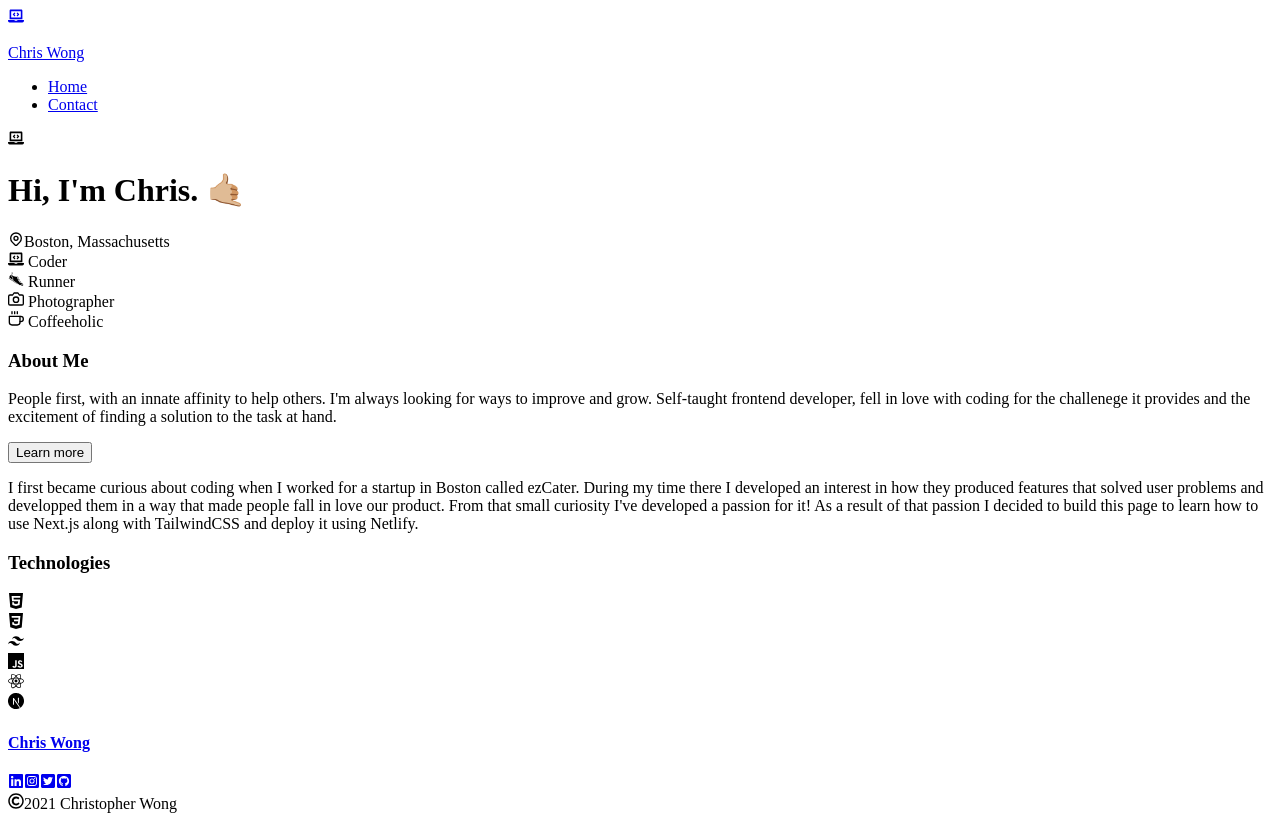
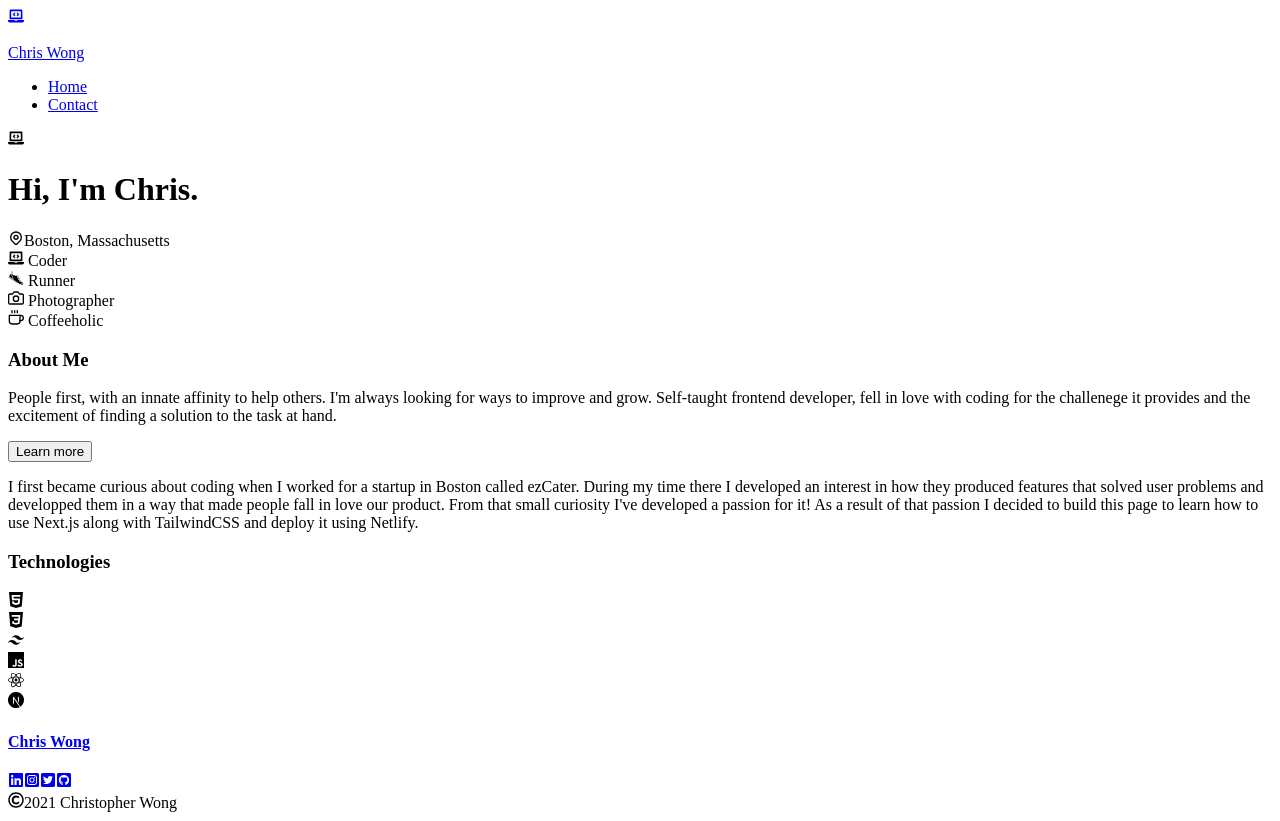
Before and after one commit to sirhcCodes/prime, a Next.js app: page / in a window 1280 px wide. Built offline with nearby package versions, Linux system fonts and the light colour scheme.

Commit message:
Updated copy

```diff
--- a/pages/contact.js
+++ b/pages/contact.js
@@ -11,7 +11,7 @@ const Contact = () => {
     <section className='w-full pb-8 animate-fade-in opacity-0 min-h-screen'>
       <div className='bg-hi bg-cover bg-center h-96 flex items-center justify-center'>
         <h1 className='text-white text-3xl font-extrabold mt-32 md:mt-40 lg:mt-24 shadow-2xl'>
-          Let's connect!!!
+          Let's connect.
         </h1>
       </div>
       <div className='w-11/12 text-center px-3 max-w-screen-md bg-gray-50 mt-16 m-auto rounded shadow-md'>
--- a/pages/index.js
+++ b/pages/index.js
@@ -39,7 +39,7 @@ export default function Home() {
           <FaLaptopCode className='m-auto pt-6 w-24 h-24 text-gray-700' />
         </div>
         <h1 className='text-4xl font-extrabold opacity-0 animate-icon-activities font-serif'>
-          Hi, I'm Chris. 🤙🏼
+          Hi, I'm Chris.
         </h1>
         <div
           className='text-sm text-gray-400 opacity-0 animate-on-load'
```
